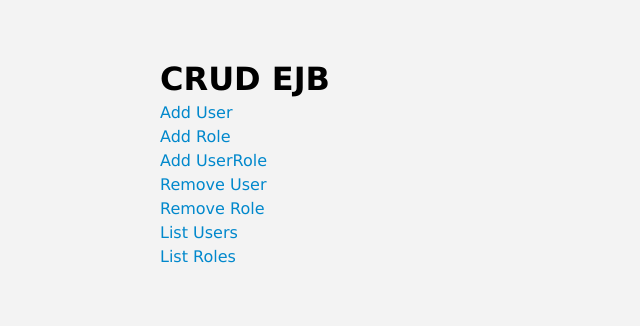
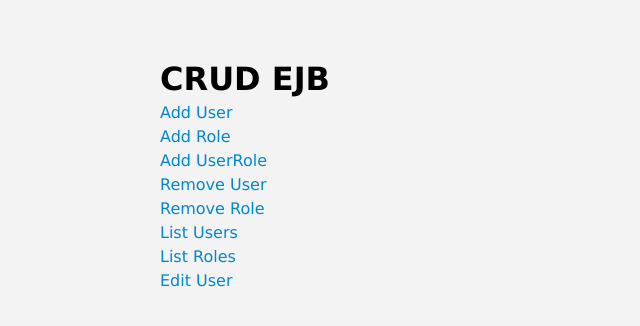
Before and after one commit to AgtLucas/ejb, a plain HTML site: page DeltaEJB-war/web/index.html in a window 1280 px wide. Shown: the full height of the page, 0-640 px from the left. Drawn offline with Linux system fonts and the light colour scheme.

Commit message:
Update index

```diff
--- a/DeltaEJB-war/web/index.html
+++ b/DeltaEJB-war/web/index.html
@@ -17,7 +17,7 @@
                 <li><a href="removerole">Remove Role</a></li>
                 <li><a href="listuser">List Users</a></li>
                 <li><a href="listrole">List Roles</a></li>
-                <li><a href=""></a></li>
+                <li><a href="edituser">Edit User</a></li>
             </ul>
         </div>
     </body>
```
